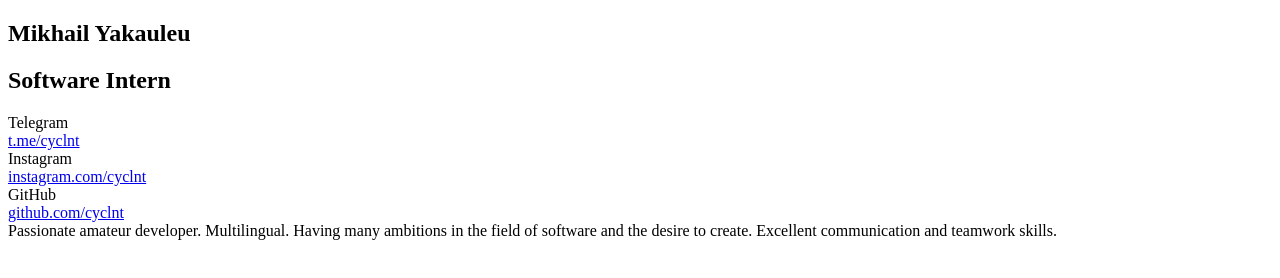
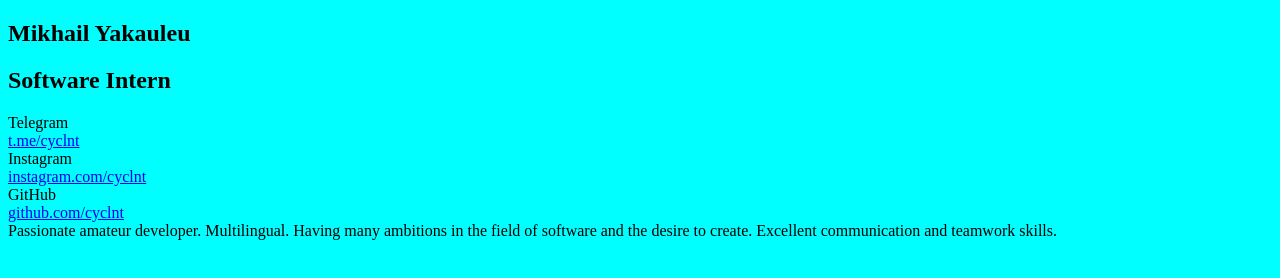
Before and after one commit to cyclnt/rsschool-cvv, a plain HTML site: page index.html in a window 1280 px wide. Drawn offline with Linux system fonts and the light colour scheme.

Commit message:
feat: start css

```diff
--- a/index.html
+++ b/index.html
@@ -1,5 +1,6 @@
 <!DOCTYPE html>
 <html lang="en">
+  <link href="style.css" rel="stylesheet" type="text/css" />
   <head>
     <meta charset="UTF-8" />
     <meta http-equiv="X-UA-Compatible" content="IE=edge" />
--- a/style.css
+++ b/style.css
@@ -1 +1,3 @@
-!
+body {
+  background-color: aqua;
+}
```
